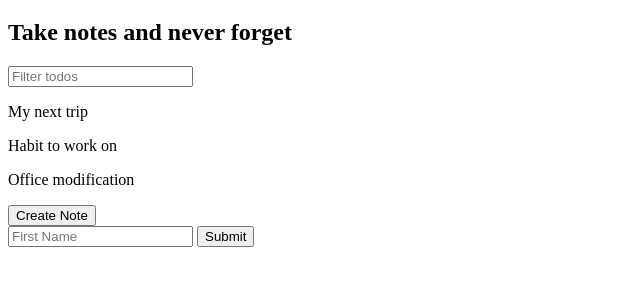
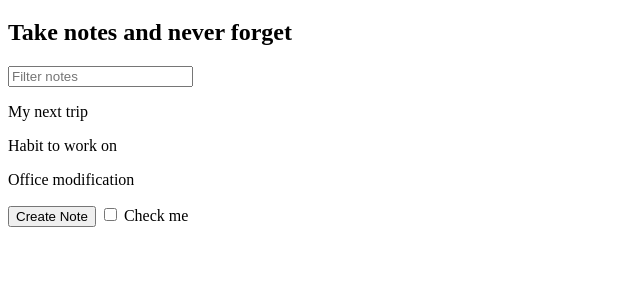
Before and after one commit to keyspress/modern-javascript-bootcamp-2, a plain HTML site: page notes-app/index.html in a window 1280 px wide. Shown: the part 61-346 px from the top of the page, without its empty margins (0-640 px from the left). Drawn offline with Linux system fonts and the light colour scheme.

Commit message:
lecture 59, my solution

```diff
--- a/notes-app/index.html
+++ b/notes-app/index.html
@@ -12,13 +12,13 @@
 <body>
   <h1>Notes App</h1>
   <h2>Take notes and never forget</h2>
-  <input id="search-text" type="text" placeholder="Filter todos">
+  <input id="search-text" type="text" placeholder="Filter notes">
   <div id="notes"></div>
   <button id="create-note">Create Note</button>
-  <form id="name-form">
-    <input type="text" placeholder="First Name" name="firstName">
-    <button>Submit</button>
-  </form>
+  <label for="for-fun">
+    <input type="checkbox" name="for-fun" id="for-fun">
+    Check me
+  </label>
   <script src="notes-app.js"></script>
 </body>
 
--- a/notes-app/notes-app.js
+++ b/notes-app/notes-app.js
@@ -42,8 +42,6 @@ document.querySelector('#search-text').addEventListener('input', e => {
   renderNotes(notes, filters);
 });
 
-document.querySelector('#name-form').addEventListener('submit', e => {
-  e.preventDefault();
-  console.log(e.target.elements.firstName.value);
-  e.target.elements.firstName.value = '';
+document.querySelector('#for-fun').addEventListener('change', e => {
+  console.log(e.target.checked);
 });
```
Also changed, not shown: todo-app/index.html (+4 -0 lines), todo-app/todo-app.js (+10 -10 lines).
